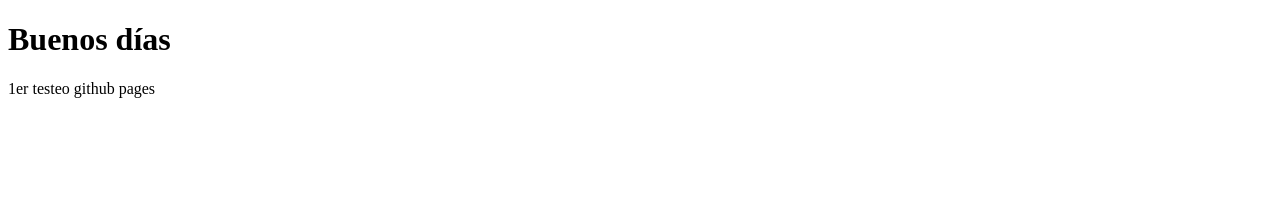
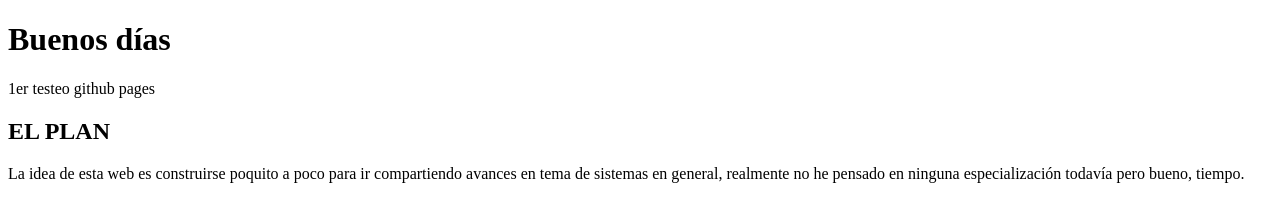
Before and after one commit to HarveyZT/HarveyZT.github.io, a plain HTML site: page index.html in a window 1280 px wide. Drawn offline with Linux system fonts and the light colour scheme.

Commit message:
Update index.html

```diff
--- a/index.html
+++ b/index.html
@@ -5,5 +5,7 @@
     </head>
     <body>
         <p> 1er testeo github pages </p>
+        <h2> EL PLAN </h2>
+        <p> La idea de esta web es construirse poquito a poco para ir compartiendo avances en tema de sistemas en general, realmente no he pensado en ninguna especialización todavía pero bueno, tiempo. </p>
     </body>
 </html>
```
